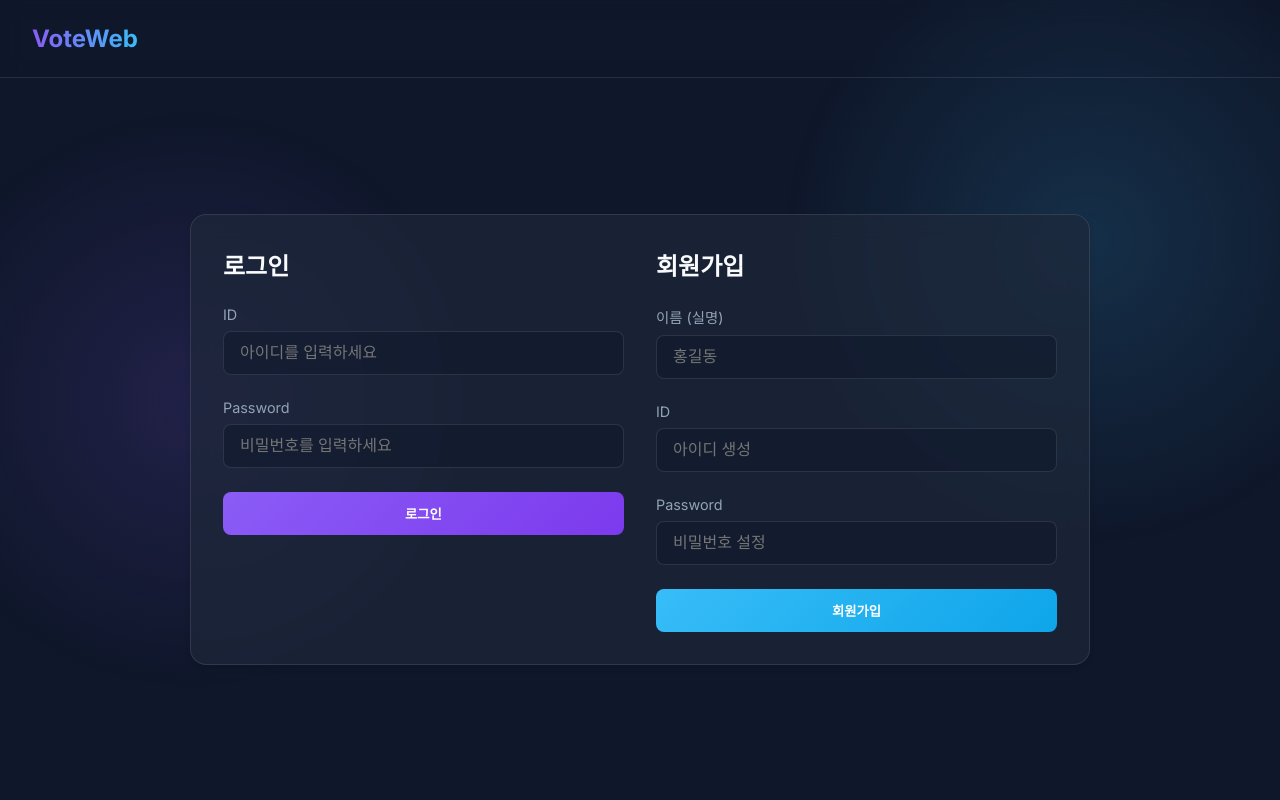
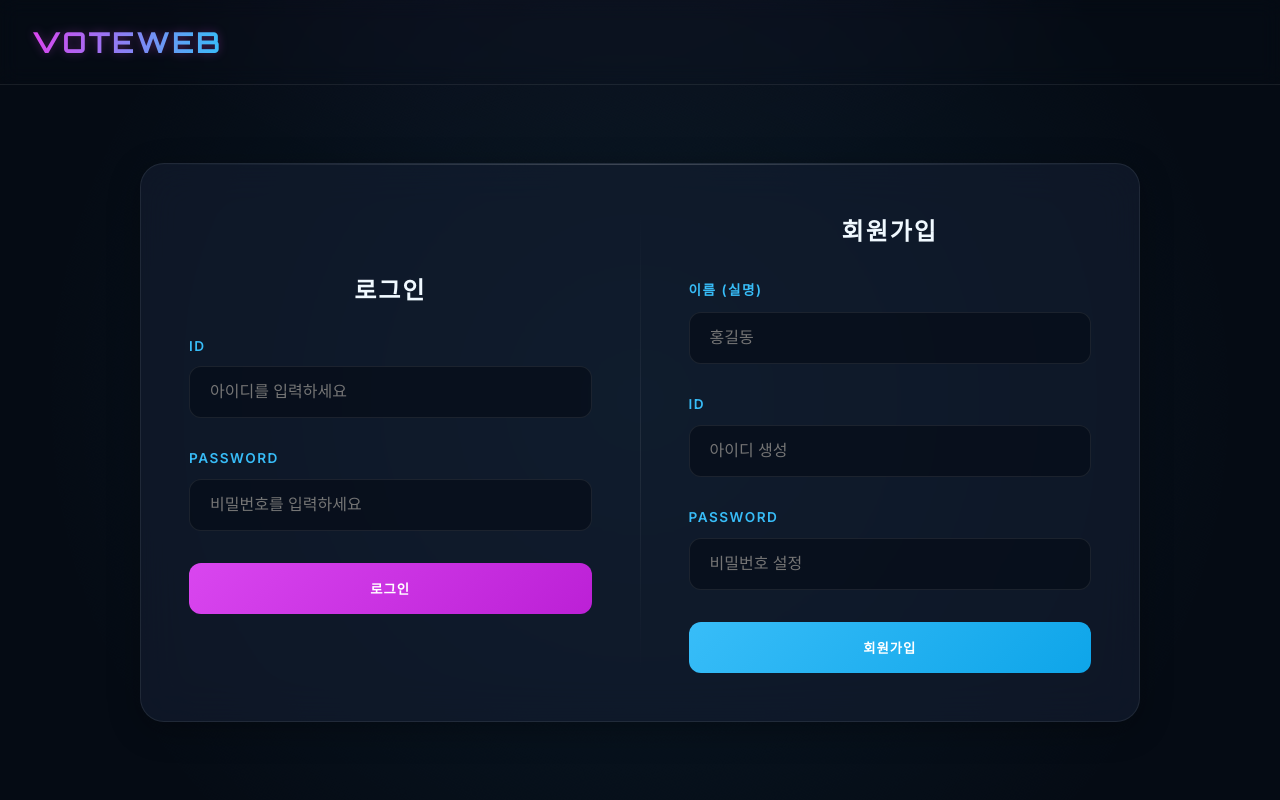
Before and after one commit to movingmin/Vote-django, a Django app: page / in a window 1280 px wide. Run offline with Django 4.2, Linux system fonts and the light colour scheme.

Commit message:
second commit

```diff
--- a/core/views.py
+++ b/core/views.py
@@ -6,7 +6,9 @@ from django.views import View
 from django.contrib.auth.mixins import LoginRequiredMixin, UserPassesTestMixin
 from django.db.models import Count
 from .models import Profile, SystemConfig, Vote
+from .decorators import class_ratelimit
 
+@class_ratelimit(key_prefix='login_signup', limit=20, period=60)
 class IndexView(View):
     def get(self, request):
         if request.user.is_authenticated:
@@ -48,6 +50,7 @@ def logout_view(request):
     logout(request)
     return redirect('/')
 
+@class_ratelimit(key_prefix='vote', limit=1, period=60)
 class VoteView(LoginRequiredMixin, View):
     def get(self, request):
         config = SystemConfig.load()
@@ -98,23 +101,48 @@ class AdminView(LoginRequiredMixin, UserPassesTestMixin, View):
         config = SystemConfig.load()
         results = Vote.objects.values('candidate').annotate(count=Count('id')).order_by('-count')
 
+        config = SystemConfig.load()
+        results = Vote.objects.values('candidate').annotate(count=Count('id')).order_by('-count')
+
         keyword = request.GET.get('keyword', '')
-        users = []
+        only_authorized = request.GET.get('only_authorized') == 'true'
+
+        # Base query
+        users = User.objects.all().order_by('-date_joined')
+
         if keyword:
-            users = User.objects.filter(username__icontains=keyword) | User.objects.filter(first_name__icontains=keyword)
-            # Annotate manually or via property
-            for u in users:
-                try:
-                    u.profile
-                except Profile.DoesNotExist:
-                     Profile.objects.create(user=u, can_vote=False)
-                u.has_voted = Vote.objects.filter(user=u).exists()
+            users = users.filter(username__icontains=keyword) | users.filter(first_name__icontains=keyword)
+
+        if only_authorized:
+            users = users.filter(profile__can_vote=True)
+
+        # Optimization: prefetch related profile to avoid N+1 and ensure profiles exist
+        # However, for simplicity and since profiles are created on the fly in loop below, we keep the loop logic but refine it.
+        # Ideally we should use select_related but we are creating profiles dynamically.
+
+        # Let's filter first, then iterate.
+        # But if profiles don't exist, filtering by profile__can_vote might miss users who don't have a profile yet (they are effectively False).
+        # Users without profile are False. So only_authorized=True is safe to filter.
+
+        final_users = []
+        for u in users:
+            try:
+                u.profile
+            except Profile.DoesNotExist:
+                 Profile.objects.create(user=u, can_vote=False)
+
+            # If we filtered by only_authorized, we might have needed the profile to exist before query.
+            # But the query `profile__can_vote=True` does JOIN. If profile missing -> exclude. Correct.
+
+            u.has_voted = Vote.objects.filter(user=u).exists()
+            final_users.append(u)
 
         context = {
             'message': config.message,
             'results': results,
-            'users': users,
-            'keyword': keyword
+            'users': final_users,
+            'keyword': keyword,
+            'only_authorized': only_authorized
         }
         return render(request, 'admin.html', context)
 
@@ -128,8 +156,9 @@ class AdminView(LoginRequiredMixin, UserPassesTestMixin, View):
             messages.success(request, "투표 메시지가 변경되었습니다.")
 
         elif action == 'search_user':
-            keyword = request.POST.get('keyword')
-            return redirect(f'/root/?keyword={keyword}')
+            keyword = request.POST.get('keyword', '')
+            only_authorized = request.POST.get('only_authorized', 'false')
+            return redirect(f'/root/?keyword={keyword}&only_authorized={only_authorized}')
 
         elif action == 'grant_permission':
             user_id = request.POST.get('user_id')
@@ -138,6 +167,17 @@ class AdminView(LoginRequiredMixin, UserPassesTestMixin, View):
                 profile.can_vote = True
                 profile.save()
                 messages.success(request, "투표 권한이 부여되었습니다.")
+            except Profile.DoesNotExist:
+                pass
+            return redirect(request.META.get('HTTP_REFERER', '/root/'))
+
+        elif action == 'revoke_permission':
+            user_id = request.POST.get('user_id')
+            try:
+                profile = Profile.objects.get(user_id=user_id)
+                profile.can_vote = False
+                profile.save()
+                messages.warning(request, "투표 권한이 회수되었습니다.")
             except Profile.DoesNotExist:
                 pass
             return redirect(request.META.get('HTTP_REFERER', '/root/'))
@@ -152,4 +192,8 @@ class AdminView(LoginRequiredMixin, UserPassesTestMixin, View):
             Vote.objects.all().delete()
             messages.warning(request, "모든 투표 결과가 초기화되었습니다.")
 
+        elif action == 'reset_permissions':
+            Profile.objects.update(can_vote=False)
+            messages.warning(request, "모든 사용자의 투표 권한이 초기화되었습니다.")
+
         return redirect('/root/')
--- a/requirements.txt
+++ b/requirements.txt
@@ -1,3 +1,5 @@
 django>=4.2,<5.0
 pymysql
 cryptography
+python-dotenv
+whitenoise
--- a/static/css/style.css
+++ b/static/css/style.css
@@ -1,13 +1,19 @@
+@import url('https://fonts.googleapis.com/css2?family=Inter:wght@400;500;600&family=Orbitron:wght@400;600;700&display=swap');
+
 :root {
-    --bg-color: #0f172a;
-    --card-bg: rgba(30, 41, 59, 0.7);
-    --text-primary: #f8fafc;
+    --bg-color: #050b14;
+    --card-bg: rgba(20, 30, 50, 0.6);
+    --text-primary: #f0f9ff;
     --text-secondary: #94a3b8;
-    --accent-color: #8b5cf6;
-    --accent-hover: #7c3aed;
-    --error-color: #ef4444;
-    --success-color: #22c55e;
-    --glass-border: rgba(255, 255, 255, 0.1);
+    --accent-color: #d946ef;
+    /* Fuchsia */
+    --accent-hover: #c026d3;
+    --secondary-accent: #38bdf8;
+    /* Sky Blue */
+    --error-color: #ff4d4d;
+    --success-color: #00e676;
+    --glass-border: rgba(255, 255, 255, 0.08);
+    --neon-glow: 0 0 10px rgba(217, 70, 239, 0.5), 0 0 20px rgba(217, 70, 239, 0.3);
 }
 
 * {
@@ -17,27 +23,40 @@
 }
 
 body {
-    font-family: 'Inter', system-ui, -apple-system, sans-serif;
+    font-family: 'Inter', sans-serif;
     background-color: var(--bg-color);
     color: var(--text-primary);
     min-height: 100vh;
     display: flex;
     flex-direction: column;
     overflow-x: hidden;
+    position: relative;
 }
 
-/* Background Animation */
+/* Dynamic Background */
 body::before {
     content: '';
     position: fixed;
-    top: 0;
-    left: 0;
-    width: 100%;
-    height: 100%;
+    top: -50%;
+    left: -50%;
+    width: 200%;
+    height: 200%;
     background:
-        radial-gradient(circle at 15% 50%, rgba(139, 92, 246, 0.15), transparent 25%),
-        radial-gradient(circle at 85% 30%, rgba(56, 189, 248, 0.15), transparent 25%);
+        radial-gradient(circle at 50% 50%, rgba(56, 189, 248, 0.08), transparent 40%),
+        radial-gradient(circle at 20% 80%, rgba(217, 70, 239, 0.08), transparent 30%);
+    animation: rotateBg 20s linear infinite;
     z-index: -1;
+    pointer-events: none;
+}
+
+@keyframes rotateBg {
+    0% {
+        transform: rotate(0deg);
+    }
+
+    100% {
+        transform: rotate(360deg);
+    }
 }
 
 header {
@@ -47,15 +66,31 @@ header {
     align-items: center;
     backdrop-filter: blur(10px);
     border-bottom: 1px solid var(--glass-border);
+    position: sticky;
+    top: 0;
+    z-index: 100;
 }
 
 .logo {
-    font-size: 1.5rem;
+    font-family: 'Orbitron', sans-serif;
+    font-size: 1.8rem;
     font-weight: 700;
-    background: linear-gradient(to right, #8b5cf6, #38bdf8);
+    background: linear-gradient(to right, var(--accent-color), var(--secondary-accent));
     -webkit-background-clip: text;
+    background-clip: text;
+    /* Standard property */
     -webkit-text-fill-color: transparent;
     text-decoration: none;
+    text-transform: uppercase;
+    letter-spacing: 2px;
+    filter: drop-shadow(0 0 5px rgba(217, 70, 239, 0.3));
+}
+
+nav a,
+nav button {
+    font-family: 'Orbitron', sans-serif;
+    font-size: 0.9rem;
+    letter-spacing: 1px;
 }
 
 main {
@@ -64,6 +99,7 @@ main {
     justify-content: center;
     align-items: center;
     padding: 2rem;
+    position: relative;
 }
 
 .container {
@@ -75,37 +111,60 @@ main {
 /* Glass Card */
 .glass-card {
     background: var(--card-bg);
-    backdrop-filter: blur(12px);
+    backdrop-filter: blur(20px);
+    -webkit-backdrop-filter: blur(20px);
     border: 1px solid var(--glass-border);
-    border-radius: 1rem;
-    padding: 2rem;
-    box-shadow: 0 4px 6px -1px rgba(0, 0, 0, 0.1), 0 2px 4px -1px rgba(0, 0, 0, 0.06);
+    border-radius: 1.5rem;
+    padding: 3rem;
+    box-shadow: 0 8px 32px 0 rgba(0, 0, 0, 0.3);
+    position: relative;
+    overflow: hidden;
 }
 
-h1, h2, h3 {
-    margin-bottom: 1.5rem;
+.glass-card::before {
+    content: '';
+    position: absolute;
+    top: 0;
+    left: 0;
+    width: 100%;
+    height: 1px;
+    background: linear-gradient(90deg, transparent, rgba(255, 255, 255, 0.2), transparent);
+}
+
+h1,
+h2,
+h3 {
+    font-family: 'Orbitron', sans-serif;
+    margin-bottom: 2rem;
     color: var(--text-primary);
+    text-align: center;
+    text-transform: uppercase;
+    letter-spacing: 2px;
 }
 
 /* Forms */
 .form-group {
-    margin-bottom: 1.5rem;
+    margin-bottom: 2rem;
+    position: relative;
 }
 
 label {
     display: block;
-    margin-bottom: 0.5rem;
-    color: var(--text-secondary);
-    font-size: 0.9rem;
+    margin-bottom: 0.8rem;
+    color: var(--secondary-accent);
+    font-size: 0.85rem;
+    text-transform: uppercase;
+    letter-spacing: 1.5px;
+    font-weight: 600;
 }
 
 input[type="text"],
 input[type="password"] {
     width: 100%;
-    padding: 0.75rem 1rem;
-    background: rgba(15, 23, 42, 0.5);
+    padding: 1rem 1.25rem;
+    background: rgba(5, 11, 20, 0.6);
     border: 1px solid var(--glass-border);
-    border-radius: 0.5rem;
+    border-radius: 0.75rem;
     color: var(--text-primary);
     font-size: 1rem;
     transition: all 0.3s ease;
@@ -114,62 +173,132 @@ input[type="password"] {
 input:focus {
     outline: none;
     border-color: var(--accent-color);
-    box-shadow: 0 0 0 2px rgba(139, 92, 246, 0.2);
+    box-shadow: var(--neon-glow);
+    background: rgba(5, 11, 20, 0.8);
 }
 
 button.btn-primary {
     width: 100%;
-    padding: 0.75rem;
-    background: linear-gradient(135deg, var(--accent-color), var(--accent-hover));
+    padding: 1rem;
+    background: linear-gradient(135deg, var(--accent-color), #bc20d6);
     color: white;
     border: none;
-    border-radius: 0.5rem;
-    font-weight: 600;
+    border-radius: 0.75rem;
+    font-family: 'Orbitron', sans-serif;
+    font-weight: 700;
+    letter-spacing: 1px;
     cursor: pointer;
-    transition: transform 0.2s, box-shadow 0.2s;
+    transition: all 0.3s cubic-bezier(0.4, 0, 0.2, 1);
+    text-transform: uppercase;
+    position: relative;
+    overflow: hidden;
+}
+
+button.btn-primary::after {
+    content: '';
+    position: absolute;
+    top: 0;
+    left: 0;
+    width: 100%;
+    height: 100%;
+    background: linear-gradient(90deg, transparent, rgba(255, 255, 255, 0.2), transparent);
+    transform: translateX(-100%);
+    transition: transform 0.5s;
 }
 
 button.btn-primary:hover {
-    transform: translateY(-1px);
-    box-shadow: 0 4px 12px rgba(139, 92, 246, 0.3);
+    transform: translateY(-2px);
+    box-shadow: 0 5px 15px rgba(217, 70, 239, 0.4);
+}
+
+button.btn-primary:hover::after {
+    transform: translateX(100%);
 }
 
 /* Auth Page Specific */
 .auth-container {
     display: grid;
-    grid-template-columns: 1fr 1fr;
-    gap: 2rem;
-    max-width: 900px;
+    grid-template-columns: 1fr 1px 1fr;
+    gap: 3rem;
+    max-width: 1000px;
     width: 100%;
+    align-items: center;
 }
 
 @media (max-width: 768px) {
     .auth-container {
         grid-template-columns: 1fr;
     }
+
+    .divider {
+        width: 100%;
+        height: 1px;
+    }
 }
 
 .divider {
-    display: none; /* Hidden for grid layout, optional */
+    background: linear-gradient(to bottom, transparent, var(--glass-border), transparent);
+    height: 100%;
+}
+
+#toast-container {
+    position: fixed;
+    top: 2rem;
+    left: 50%;
+    transform: translateX(-50%);
+    width: auto;
+    min-width: 300px;
+    max-width: 80%;
+    z-index: 1000;
+    display: flex;
+    flex-direction: column;
+    gap: 10px;
+    align-items: center;
+    pointer-events: none;
+    /* Let clicks pass through if just wrapper */
 }
 
 .messages {
+    /* Reset fixed positioning from before */
+    position: relative;
+    top: auto;
+    left: auto;
+    transform: none;
+    width: 100%;
+
     list-style: none;
-    margin-bottom: 1rem;
-    padding: 0.75rem;
-    border-radius: 0.5rem;
-    font-size: 0.9rem;
+    margin-bottom: 0;
+    padding: 1rem 1.5rem;
+    border-radius: 0.75rem;
+    font-size: 0.95rem;
     text-align: center;
+    backdrop-filter: blur(10px);
+    box-shadow: 0 10px 25px rgba(0, 0, 0, 0.5);
+    animation: slideDown 0.5s ease-out;
+    pointer-events: auto;
+    /* Re-enable clicks on messages */
+}
+
+@keyframes slideDown {
+    from {
+        transform: translateY(-20px);
+        opacity: 0;
+    }
+
+    to {
+        transform: translateY(0);
+        opacity: 1;
+    }
 }
 
 .messages.error {
-    background: rgba(239, 68, 68, 0.1);
+    background: rgba(255, 77, 77, 0.1);
     color: var(--error-color);
-    border: 1px solid rgba(239, 68, 68, 0.2);
+    border: 1px solid rgba(255, 77, 77, 0.3);
 }
 
 .messages.success {
-    background: rgba(34, 197, 94, 0.1);
+    background: rgba(0, 230, 118, 0.1);
     color: var(--success-color);
-    border: 1px solid rgba(34, 197, 94, 0.2);
+    border: 1px solid rgba(0, 230, 118, 0.3);
 }
--- a/templates/base.html
+++ b/templates/base.html
@@ -1,6 +1,7 @@
 {% load static %}
 <!DOCTYPE html>
 <html lang="ko">
+
 <head>
     <meta charset="UTF-8">
     <meta name="viewport" content="width=device-width, initial-scale=1.0">
@@ -8,6 +9,7 @@
     <link href="https://fonts.googleapis.com/css2?family=Inter:wght@400;600;700&display=swap" rel="stylesheet">
     <link rel="stylesheet" href="{% static 'css/style.css' %}">
 </head>
+
 <body>
     <header>
         <a href="/" class="logo">VoteWeb</a>
@@ -19,25 +21,28 @@
             {% endif %}
             <form action="{% url 'logout' %}" method="post" style="display: inline;">
                 {% csrf_token %}
-                    <button type="submit" style="background: none; border: none; color: var(--text-secondary); cursor: pointer;">Logout</button>
+                <button type="submit"
+                    style="background: none; border: none; color: var(--text-secondary); cursor: pointer;">Logout</button>
             </form>
             {% endif %}
         </nav>
     </header>
 
-    <main>
+    <div id="toast-container">
         {% if messages %}
-            <div class="container" style="margin-bottom: 1rem;">
         {% for message in messages %}
         <div class="messages {{ message.tags }}">
             {{ message }}
         </div>
         {% endfor %}
+        {% endif %}
     </div>
-        {% endif %}
+
+    <main>
 
         {% block content %}
         {% endblock %}
     </main>
 </body>
+
 </html>
--- a/templates/index.html
+++ b/templates/index.html
@@ -20,7 +20,8 @@
         </form>
     </div>
 
-    <!-- Divider (Visual only, CSS handles layout) -->
+    <!-- Divider -->
+    <div class="divider"></div>
 
     <!-- Signup Section -->
     <div class="signup-section">
```
Also changed, not shown: core/decorators.py (added, +55 -0 lines), create_superuser.py (+7 -2 lines), templates/admin.html (+27 -3 lines), voteweb/settings.py (+17 -11 lines), readme.md, 2 other files. Lines whose indentation alone changed are shown as unchanged.
